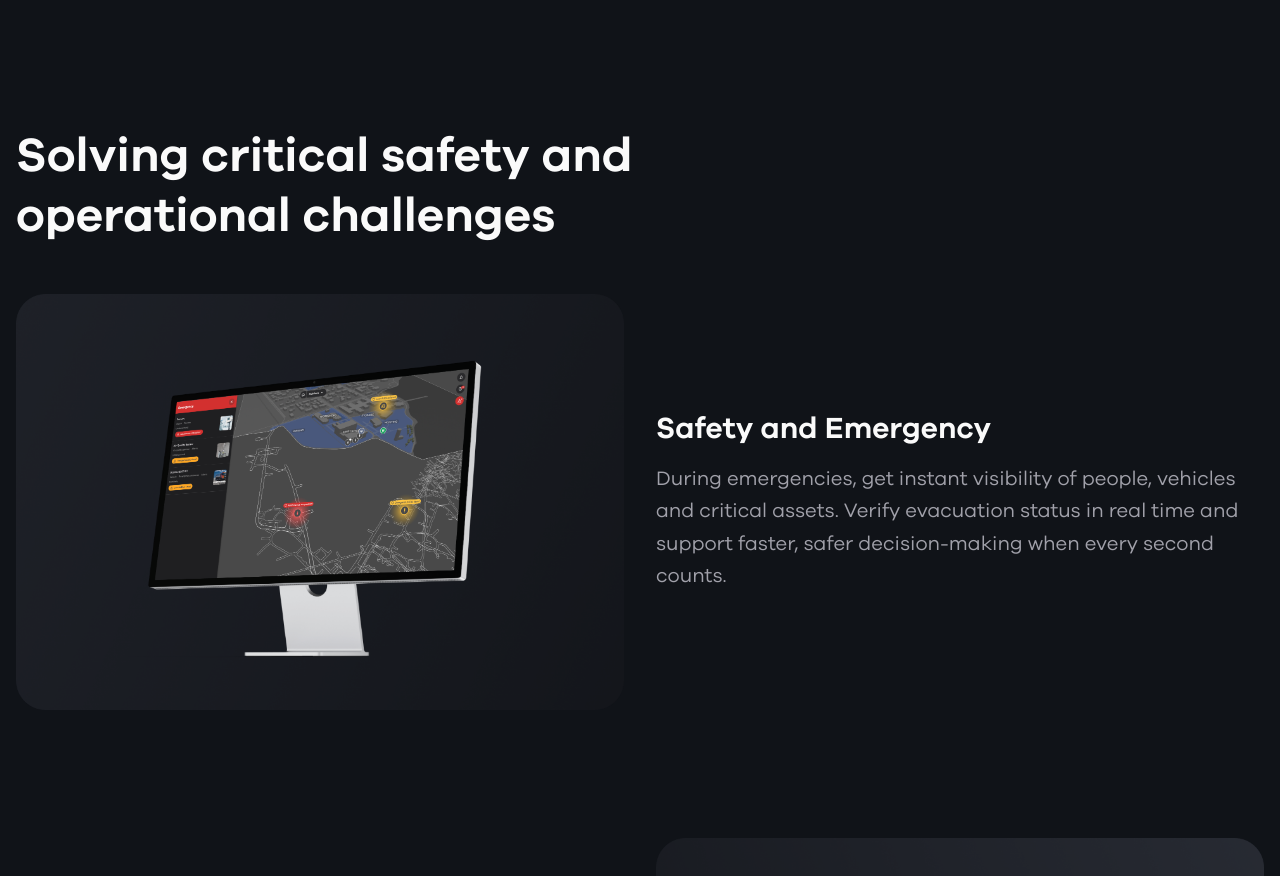
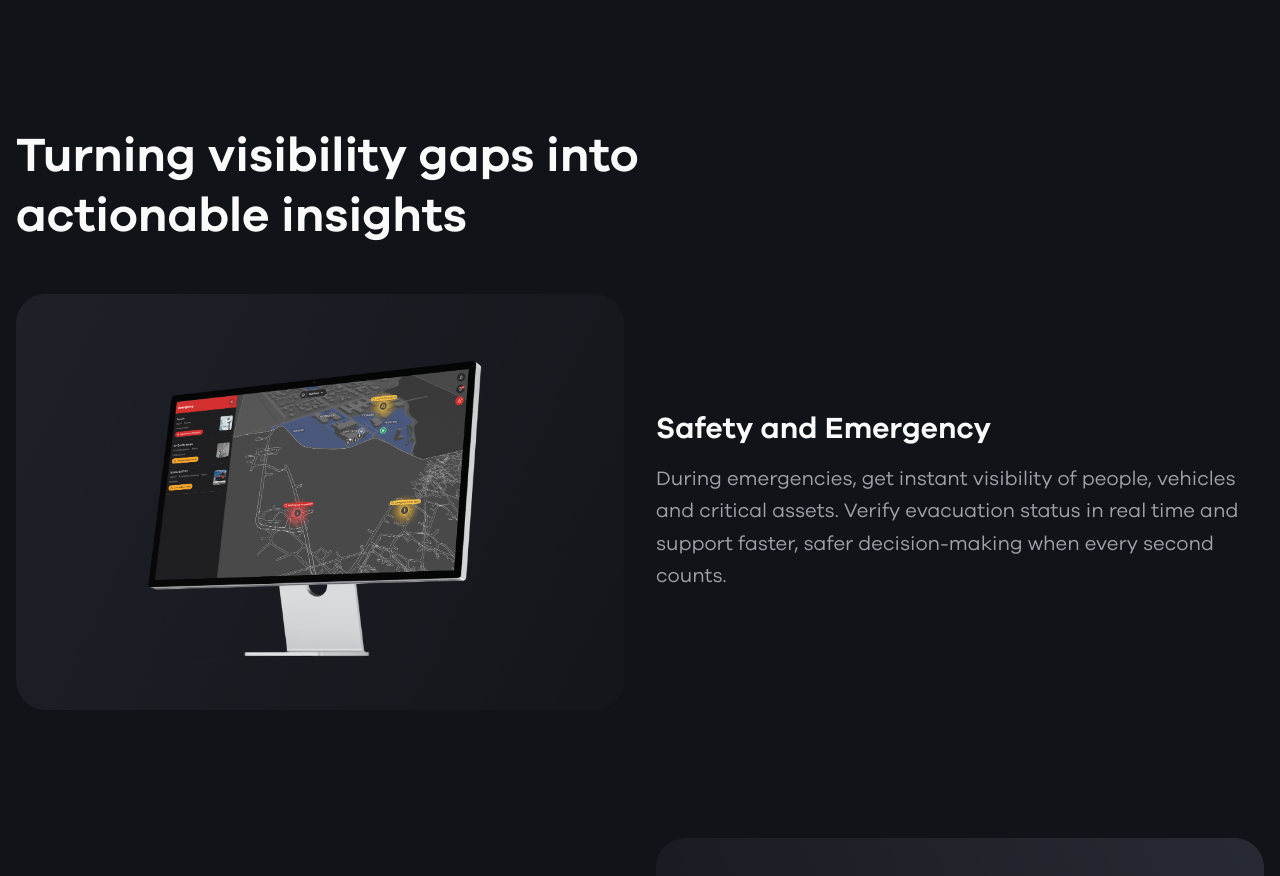
Before and after one commit to moavera/mobilaris-site-launchpad, a React (Vite) app: page / in a window 1280 px wide. Shown: the part 1800-2676 px from the top of the page. Built offline with nearby package versions, Linux system fonts and the light colour scheme.

Commit message:
Changes
Co-authored-by: moavera <238692818+moavera@users.noreply.github.com>

```diff
--- a/src/components/ChallengesSection.tsx
+++ b/src/components/ChallengesSection.tsx
@@ -9,7 +9,7 @@ export const ChallengesSection = () => {
       <div className="container mx-auto px-4">
         <div className="flex items-start gap-4 mb-12">
           <h2 className="leading-tight max-w-3xl">
-            Solving critical safety and operational challenges
+            Turning visibility gaps into actionable insights
           </h2>
           <SectionShareButton sectionId="challenges" sectionName="Challenges" />
         </div>
```
